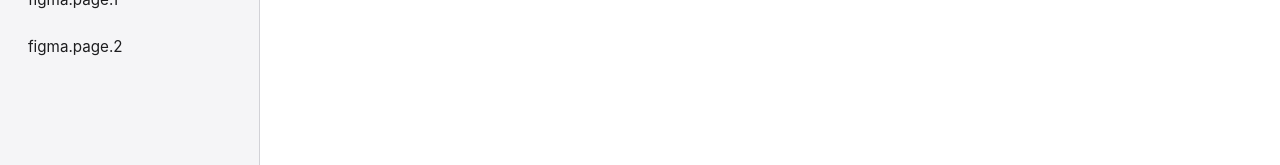
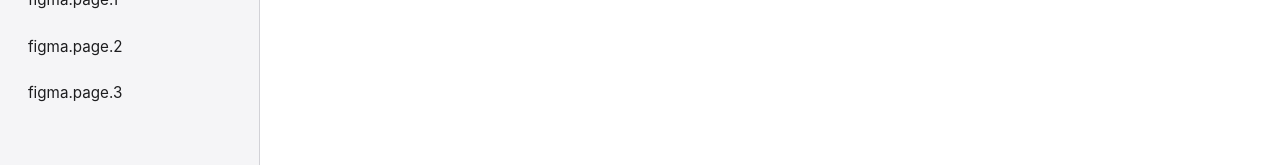
Before and after one commit to birdea/study_ifrontend, a React (Vite) app: page / in a window 1280 px wide. Shown: the part 200-365 px from the top of the page. Built offline with nearby package versions, Linux system fonts and the light colour scheme; a web font is replaced by a local one.

Commit message:
feat: add figma.page.3 button to sidebar

```diff
--- a/src/components/Sidebar.tsx
+++ b/src/components/Sidebar.tsx
@@ -33,6 +33,12 @@ const Sidebar: React.FC = () => {
         >
           figma.page.2
         </button>
+        <button
+          className={`nav-btn ${activePage === 'figma.page.3' ? 'active' : ''}`}
+          onClick={() => setActivePage('figma.page.3')}
+        >
+          figma.page.3
+        </button>
       </nav>
     </aside>
   );
```
